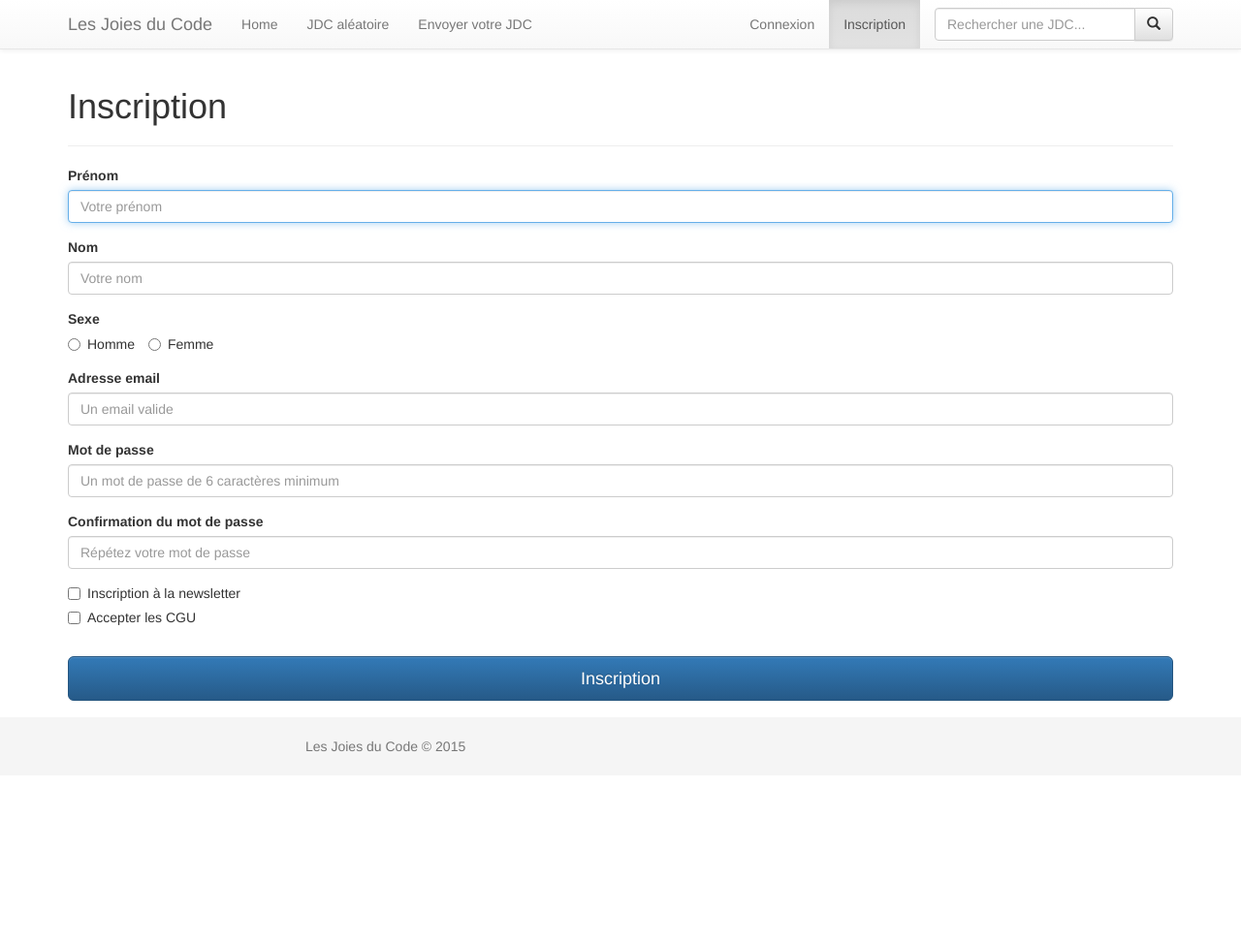
After one commit to thierrybou/lesjoiesducode, a PHP site: page /register.php in a window 1280 px wide. The commit adds this page. Shown: the top 975 px of the page at 97% size. Run offline with PHP 8.4, Linux system fonts and the light colour scheme; some libraries are stand-ins or nearby versions.

Commit message:
Update authent - Login + register + logout

```diff
--- a/partials/navbar.php
+++ b/partials/navbar.php
@@ -34,6 +34,11 @@
 					</div>
 				</form>
 
+				<ul class="nav navbar-nav navbar-right">
+					<li class="<?= ($current_page == 'login.php' ? ' active' : '')?>"><a href="login.php">Connexion</a></li>
+					<li class="<?= ($current_page == 'register.php' ? ' active' : '')?>"><a href="register.php">Inscription</a></li>
+				</ul>
+
 			</div><!--/.nav-collapse -->
 		</div>
 	</nav>
--- /dev/null
+++ b/register.php
@@ -0,0 +1,65 @@
+<?php require_once 'partials/header.php' ?>
+
+		<h1>Inscription</h1>
+		<hr>
+
+		<div class="card card-container">
+
+			<form class="form-register" novalidate>
+
+				<div class="form-group">
+					<label for="firstname">Prénom</label>
+					<input type="text" class="form-control" id="firstname" placeholder="Votre prénom" autofocus>
+				</div>
+
+				<div class="form-group">
+					<label for="name">Nom</label>
+					<input type="text" class="form-control" id="name" placeholder="Votre nom">
+				</div>
+
+				<div class="form-group">
+					<label for="gender">Sexe</label>
+					<br>
+					<label class="radio-inline">
+						<input type="radio" name="gender" id="gender_male" value="1"> Homme
+					</label>
+					<label class="radio-inline">
+						<input type="radio" name="gender" id="gender_female" value="2"> Femme
+					</label>
+				</div>
+
+				<div class="form-group">
+					<label for="email">Adresse email</label>
+					<input type="email" class="form-control" id="email" placeholder="Un email valide">
+				</div>
+
+				<div class="form-group">
+					<label for="password">Mot de passe</label>
+					<input type="password" id="password" name="password" class="form-control" placeholder="Un mot de passe de 6 caractères minimum">
+				</div>
+
+				<div class="form-group">
+					<label for="password">Confirmation du mot de passe</label>
+					<input type="password" id="confirm_password" name="confirm_password" class="form-control" placeholder="Répétez votre mot de passe">
+				</div>
+
+				<div class="checkbox">
+					<label>
+						<input name="newsletter" id="newsletter" type="checkbox" value="1"> Inscription à la newsletter
+					</label>
+				</div>
+
+				<div class="checkbox">
+					<label>
+						<input name="cgu" id="cgu" type="checkbox" value="1"> Accepter les CGU
+					</label>
+				</div>
+				<br>
+
+				<button class="btn btn-lg btn-primary btn-block btn-signin" type="submit">Inscription</button>
+
+			</form><!-- /form -->
+
+		</div><!-- /card-container -->
+
+<?php require_once 'partials/footer.php' ?>
```
Also changed, not shown: login.php (added, +30 -0 lines), README.md.
